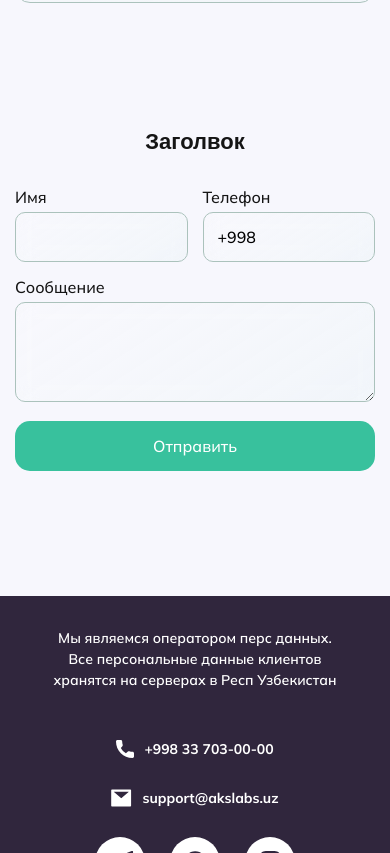
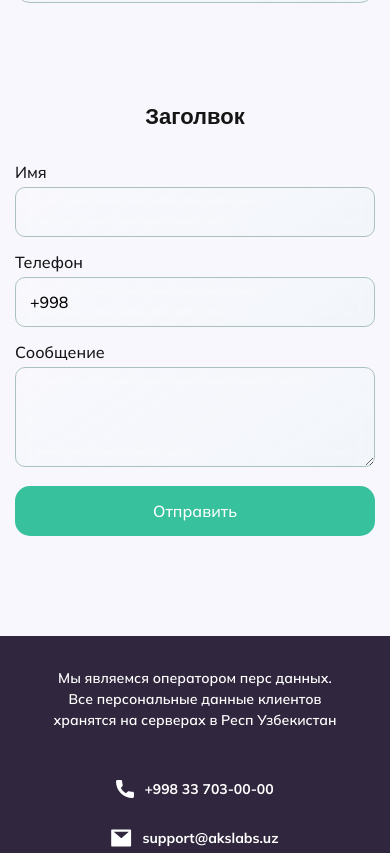
Before and after one commit to salajkee/akslabs, a plain HTML site: page index.html in a window 390 px wide. Shown: the part 10254-11107 px from the top of the page. Drawn offline with Linux system fonts and the light colour scheme; files whose address does not match are found by name.

Commit message:
feedback responsive

```diff
--- a/scss/blocks/_feedback.scss
+++ b/scss/blocks/_feedback.scss
@@ -88,3 +88,25 @@
 		}
 	}
 }
+
+@media (max-width: 767px) {
+	.feedback {
+		padding: 50px 0;
+	}
+}
+
+@media (max-width: 575px) {
+	.feedback {
+		&__form {
+			grid-template-columns: 1fr;
+
+			.item:nth-child(3) {
+				grid-column: 1 / 2;
+			}
+
+			&-btn {
+				grid-column: 1 / 2;
+			}
+		}
+	}
+}
```
Also changed, not shown: css/style.css, 1 other file.
